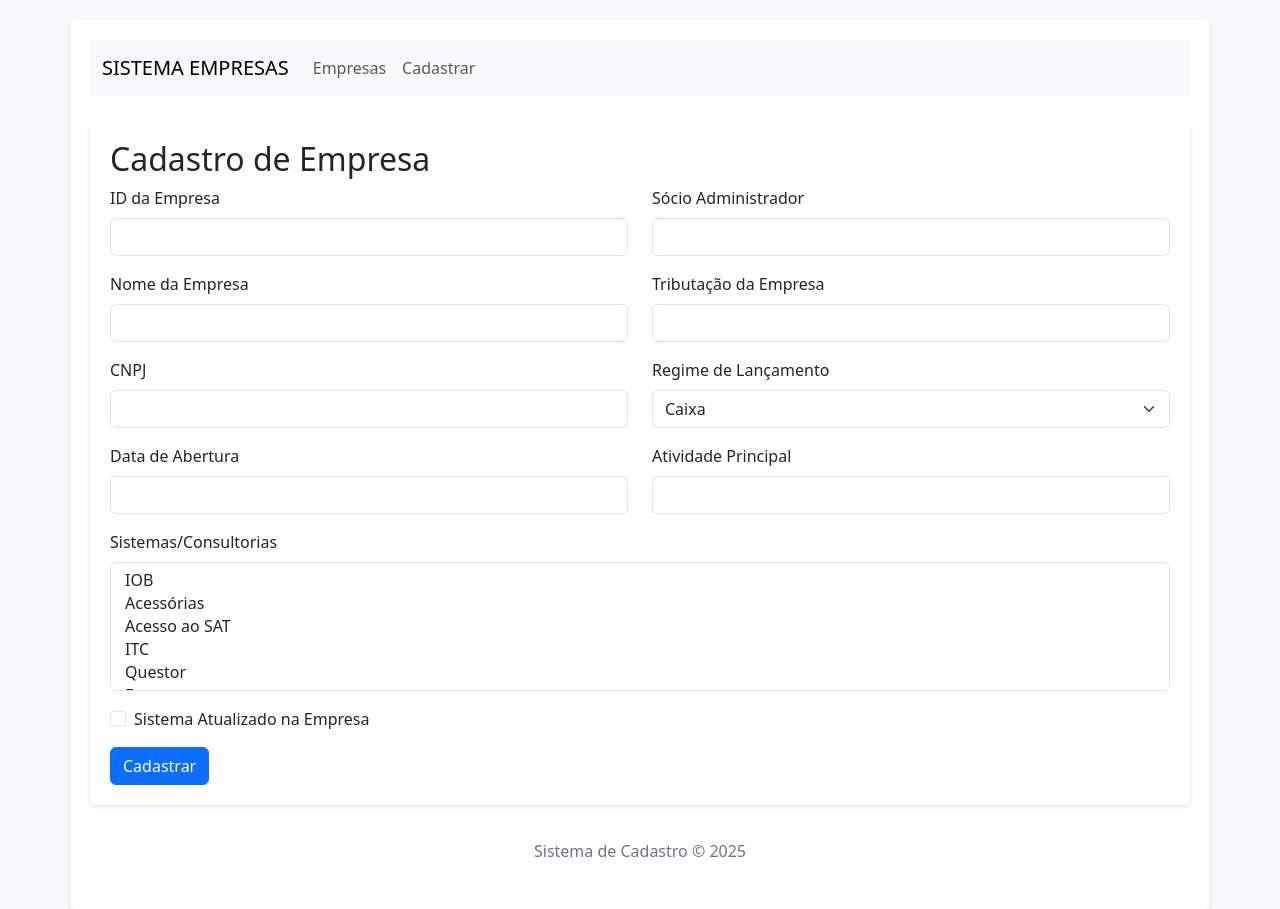
After one commit to TI02-jp/siteDjango, a Flask app: page /cadastrar-empresa in a window 1280 px wide. The commit adds this page. Run offline with Flask 3, Linux system fonts and the light colour scheme.

Commit message:
novas paginas

```diff
--- a/app/__init__.py
+++ b/app/__init__.py
@@ -22,5 +22,6 @@ csrf = CSRFProtect(app)
 db = SQLAlchemy(app)
 migrate = Migrate(app, db)
 
+from app.forms import *
 # Importa os controladores
-from app.controllers import default
+from app.controllers import routes
--- a/app/controllers/default.py
+++ b/app/controllers/routes.py
@@ -3,6 +3,9 @@ from app import app, db
 from app.loginForms import LoginForm, RegistrationForm
 from app.models.tables import User
 from sqlalchemy import text
+from app.forms import EmpresaForm
+from datetime import datetime
+from app.models.tables import Empresa
 
 @app.route('/')
 def home():
@@ -63,3 +66,42 @@ def list_users():
     users = User.query.all()
     print(users)
     return render_template('list_users.html', users=users)
+
+@app.route('/cadastrar-empresa', methods=['GET', 'POST'])
+def cadastrar_empresa():
+    form = EmpresaForm()
+
+    # Obtém o ano atual
+    ano_atual = datetime.now().year
+
+    if form.validate_on_submit():
+        try:
+            nova_empresa = Empresa(
+                IdEmpresas=form.id_empresa.data,
+                NomeEmpresa=form.nome_empresa.data,
+                CNPJ=form.cnpj.data.replace('.', '').replace('/', '').replace('-', ''),
+                DataAbertura=form.data_abertura.data,
+                SocioAdministrador=form.socio_administrador.data,
+                Tributacao=form.tributacao.data,
+                RegimeLancamento=RegimeLancamento(form.regime_lancamento.data),
+                AtividadePrincipal=form.atividade_principal.data,
+                SistemasConsultorias=','.join(form.sistemas_consultorias.data),
+                SistemaAtualizado=form.sistema_atualizado.data
+            )
+
+            db.session.add(nova_empresa)
+            db.session.commit()
+
+            flash('Empresa cadastrada com sucesso!', 'success')
+            return redirect(url_for('listar_empresas'))
+
+        except Exception as e:
+            db.session.rollback()
+            flash(f'Erro ao cadastrar empresa: {str(e)}', 'danger')
+
+    return render_template('empresas/cadastrar.html', form=form, ano_atual=ano_atual)
+
+@app.route('/listar-empresas')
+def listar_empresas():
+    empresas = Empresa.query.all()
+    return render_template('empresas/listar.html', empresas=empresas)
--- /dev/null
+++ b/app/forms.py
@@ -0,0 +1,28 @@
+from flask_wtf import FlaskForm
+from wtforms import StringField, SelectField, BooleanField, SubmitField, SelectMultipleField
+from wtforms.validators import DataRequired
+
+class EmpresaForm(FlaskForm):
+    id_empresa = StringField('ID da Empresa', validators=[DataRequired()])
+    nome_empresa = StringField('Nome da Empresa', validators=[DataRequired()])
+    cnpj = StringField('CNPJ', validators=[DataRequired()])
+    data_abertura = StringField('Data de Abertura', validators=[DataRequired()])
+    socio_administrador = StringField('Sócio Administrador')
+    tributacao = StringField('Tributação da Empresa')
+    regime_lancamento = SelectField('Regime de Lançamento',
+                                  choices=[('Caixa', 'Caixa'), ('Competência', 'Competência')])
+    atividade_principal = StringField('Atividade Principal')
+    sistemas_consultorias = SelectMultipleField('Sistemas/Consultorias',
+                                             choices=[
+                                                 ('IOB', 'IOB'),
+                                                 ('ACESSORIAS', 'Acessórias'),
+                                                 ('ACESSO_SAT', 'Acesso ao SAT'),
+                                                 ('ITC', 'ITC'),
+                                                 ('QUESTOR', 'Questor'),
+                                                 ('ECONET', 'Econet'),
+                                                 ('SIEG', 'Sieg'),
+                                                 ('QUESTOR_NET', 'Questor Net'),
+                                                 ('SIEG_TAGS', 'Sieg utiliza TAGs')
+                                             ])
+    sistema_atualizado = BooleanField('Sistema Atualizado na Empresa')
+    submit = SubmitField('Cadastrar Empresa')
--- /dev/null
+++ b/app/templates/base.html
@@ -0,0 +1,87 @@
+<!DOCTYPE html>
+<html lang="pt-br">
+<head>
+    <meta charset="UTF-8">
+    <meta name="viewport" content="width=device-width, initial-scale=1.0">
+    <title>{% block title %}SISTEMA DE EMPRESAS{% endblock %}</title>
+
+    <!-- Bootstrap CSS (opcional, mas recomendado) -->
+    <link href="https://cdn.jsdelivr.net/npm/bootstrap@5.3.0/dist/css/bootstrap.min.css" rel="stylesheet">
+
+    <!-- Seu CSS personalizado -->
+    <style>
+        body {
+            padding-top: 20px;
+            background-color: #f8f9fa;
+        }
+        .container {
+            background: white;
+            padding: 20px;
+            border-radius: 5px;
+            box-shadow: 0 2px 4px rgba(0,0,0,0.1);
+        }
+        .footer {
+            margin-top: 20px;
+            text-align: center;
+            padding: 10px;
+            color: #6c757d;
+        }
+    </style>
+</head>
+<body>
+    <div class="container">
+        <!-- Cabeçalho -->
+        <header class="mb-4">
+            <nav class="navbar navbar-expand-lg navbar-light bg-light">
+                <div class="container-fluid">
+                    <a class="navbar-brand" href="/">SISTEMA EMPRESAS</a>
+                    <button class="navbar-toggler" type="button" data-bs-toggle="collapse" data-bs-target="#navbarNav">
+                        <span class="navbar-toggler-icon"></span>
+                    </button>
+                    <div class="collapse navbar-collapse" id="navbarNav">
+                        <ul class="navbar-nav">
+                            <li class="nav-item">
+                                <a class="nav-link" href="{{ url_for('listar_empresas') }}">Empresas</a>
+                            </li>
+                            <li class="nav-item">
+                                <a class="nav-link" href="{{ url_for('cadastrar_empresa') }}">Cadastrar</a>
+                            </li>
+                        </ul>
+                    </div>
+                </div>
+            </nav>
+        </header>
+
+        <!-- Mensagens Flash -->
+        {% with messages = get_flashed_messages(with_categories=true) %}
+            {% if messages %}
+                {% for category, message in messages %}
+                    <div class="alert alert-{{ category }} alert-dismissible fade show">
+                        {{ message }}
+                        <button type="button" class="btn-close" data-bs-dismiss="alert"></button>
+                    </div>
+                {% endfor %}
+            {% endif %}
+        {% endwith %}
+
+        <!-- Conteúdo principal -->
+        <main>
+            {% block content %}{% endblock %}
+        </main>
+
+        <!-- Rodapé -->
+        <footer class="footer mt-4">
+            <p>Sistema de Cadastro &copy; {{ ano_atual }}</p>
+        </footer>
+    </div>
+
+    <!-- Bootstrap JS e dependências -->
+    <script src="https://cdn.jsdelivr.net/npm/bootstrap@5.3.0/dist/js/bootstrap.bundle.min.js"></script>
+
+    <!-- jQuery para máscaras (opcional) -->
+    <script src="https://code.jquery.com/jquery-3.6.0.min.js"></script>
+
+    <!-- Seus scripts comuns -->
+    {% block scripts %}{% endblock %}
+</body>
+</html>
--- /dev/null
+++ b/app/templates/empresas/cadastrar.html
@@ -0,0 +1,76 @@
+{% extends "base.html" %}
+
+{% block content %}
+<div class="container">
+    <h2>Cadastro de Empresa</h2>
+
+    <form method="POST">
+        {{ form.hidden_tag() }}
+
+        <div class="row">
+            <div class="col-md-6">
+                <div class="mb-3">
+                    {{ form.id_empresa.label(class="form-label") }}
+                    {{ form.id_empresa(class="form-control") }}
+                </div>
+
+                <div class="mb-3">
+                    {{ form.nome_empresa.label(class="form-label") }}
+                    {{ form.nome_empresa(class="form-control") }}
+                </div>
+
+                <div class="mb-3">
+                    {{ form.cnpj.label(class="form-label") }}
+                    {{ form.cnpj(class="form-control", id="cnpj") }}
+                </div>
+
+                <div class="mb-3">
+                    {{ form.data_abertura.label(class="form-label") }}
+                    {{ form.data_abertura(class="form-control", id="data_abertura") }}
+                </div>
+            </div>
+
+            <div class="col-md-6">
+                <div class="mb-3">
+                    {{ form.socio_administrador.label(class="form-label") }}
+                    {{ form.socio_administrador(class="form-control") }}
+                </div>
+
+                <div class="mb-3">
+                    {{ form.tributacao.label(class="form-label") }}
+                    {{ form.tributacao(class="form-control") }}
+                </div>
+
+                <div class="mb-3">
+                    {{ form.regime_lancamento.label(class="form-label") }}
+                    {{ form.regime_lancamento(class="form-select") }}
+                </div>
+
+                <div class="mb-3">
+                    {{ form.atividade_principal.label(class="form-label") }}
+                    {{ form.atividade_principal(class="form-control") }}
+                </div>
+            </div>
+        </div>
+
+        <div class="mb-3">
+            {{ form.sistemas_consultorias.label(class="form-label") }}
+            {{ form.sistemas_consultorias(class="form-select", multiple="multiple", size="5") }}
+        </div>
+
+        <div class="mb-3 form-check">
+            {{ form.sistema_atualizado(class="form-check-input") }}
+            {{ form.sistema_atualizado.label(class="form-check-label") }}
+        </div>
+
+        <button type="submit" class="btn btn-primary">Cadastrar</button>
+    </form>
+</div>
+
+<script>
+    $(document).ready(function(){
+        $('#cnpj').mask('00.000.000/0000-00');
+        $('#data_abertura').mask('00/00/0000');
+    });
+</script>
+{% endblock %}
--- a/app/templates/home.html
+++ b/app/templates/home.html
@@ -28,7 +28,7 @@
     </main>
 
     <footer>
-        <p>&copy; 2025 JP Contabil. Todos os direitos reservados.</p>
+        <p>&copy; Copyright 2025 - Todos os direitos reservados.</p>
     </footer>
 </body>
 </html>
```
Also changed, not shown: LoginForms.py (deleted, +0 -8 lines), app/models/tables.py (+22 -0 lines), app/static/base.css (added, +10 -0 lines), app/templates/empresas/listar.html (added, +35 -0 lines).
